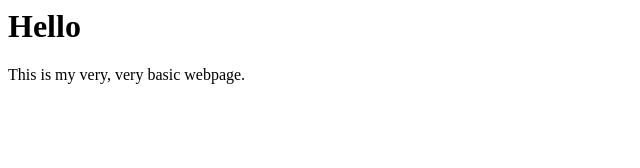
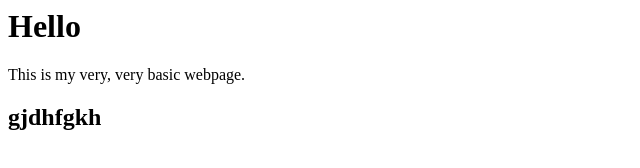
Before and after one commit to FergalBuckley/test_site, a plain HTML site: page index.html in a window 1280 px wide. Shown: the whole page, without its empty margins (0-640 px from the left). Drawn offline with Linux system fonts and the light colour scheme.

Commit message:
Update index.html

```diff
--- a/index.html
+++ b/index.html
@@ -2,6 +2,7 @@
 <head>
 <h1>Hello</h1>
 <p>This is my very, very basic webpage.</p>
+<h2>gjdhfgkh</h2>
 </head>
 
 </html>
```
